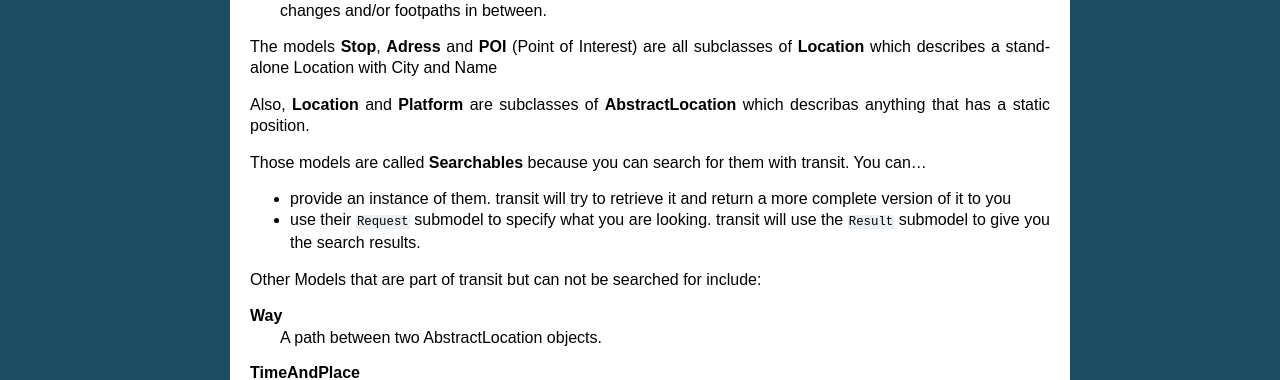
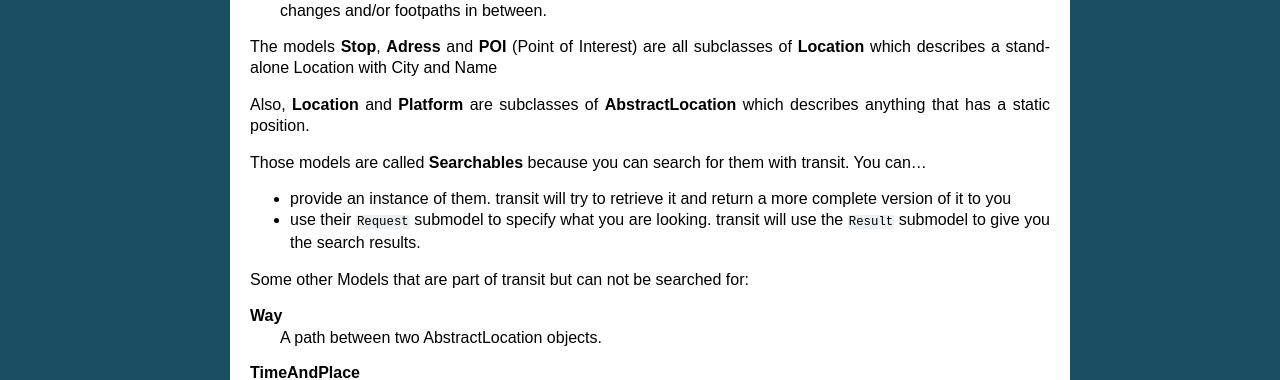
Before and after one commit to codingcatgirl/choo, a Sphinx documentation site: the page built from docs/transit/start.rst, in a window 1280 px wide and 900 px high, scrolled down 315 px. Shown: the part 164-544 px from the top of the window. Built offline with Sphinx 7.4.7, drawn with Linux system fonts in a browser that asks for light colours.

Commit message:
fix some typos

```diff
--- a/docs/transit/start.rst
+++ b/docs/transit/start.rst
@@ -23,14 +23,14 @@ Before we start using transit, you have to understand its underlying Models.
 
 The models **Stop**, **Adress** and **POI** (Point of Interest) are all subclasses of **Location** which describes a stand-alone Location with City and Name
 
-Also, **Location** and **Platform** are subclasses of **AbstractLocation** which describas anything that has a static position.
+Also, **Location** and **Platform** are subclasses of **AbstractLocation** which describes anything that has a static position.
 
 Those models are called **Searchables** because you can search for them with transit. You can...
 
 * provide an instance of them. transit will try to retrieve it and return a more complete version of it to you
 * use their ``Request`` submodel to specify what you are looking. transit will use the ``Result`` submodel to give you the search results.
 
-Other Models that are part of transit but can not be searched for include:
+Some other Models that are part of transit but can not be searched for:
 
 **Way**
     A path between two AbstractLocation objects.
```
Also changed, not shown: docs/transit/models.rst (+5 -4 lines).
